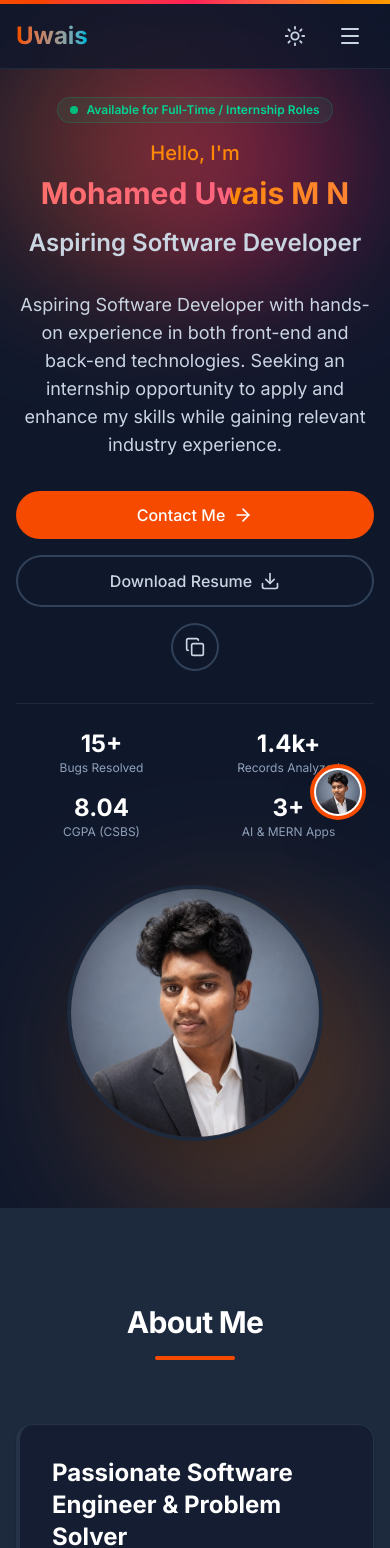
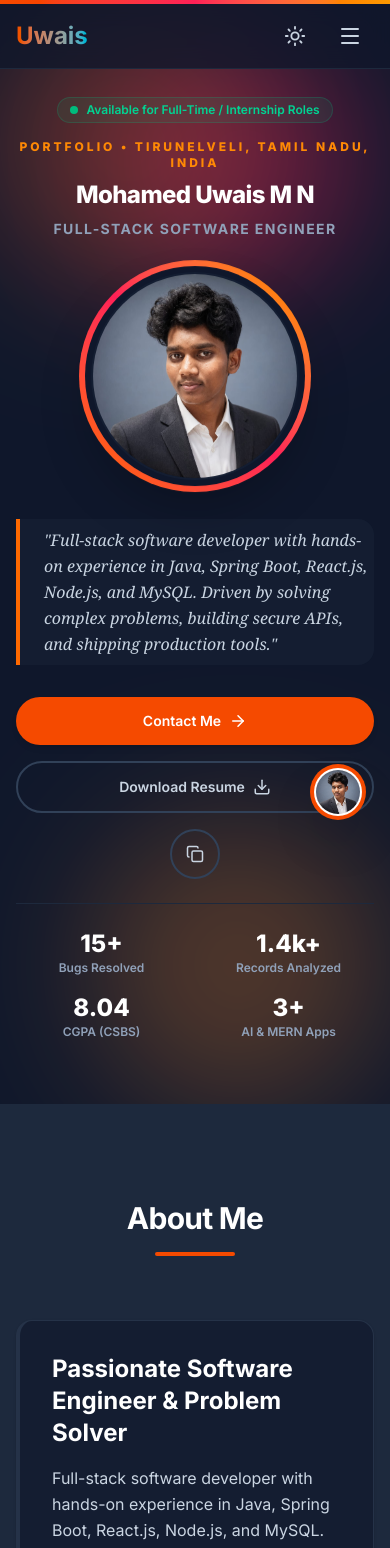
Before and after one commit to uwais12345/portfolio, a React (Vite) app: page / in a window 390 px wide. Shown: the top 1548 px of the page. Built offline with nearby package versions, Linux system fonts and the light colour scheme.

Commit message:
feat(hero-mobile): refine responsive mobile hero layout, circular SVG favicon, and fix form autoComplete attributes

```diff
--- a/src/components/Chatbot.jsx
+++ b/src/components/Chatbot.jsx
@@ -128,6 +128,7 @@ const Chatbot = () => {
                                 type="text"
                                 value={input}
                                 onChange={(e) => setInput(e.target.value)}
+                                autoComplete="off"
                                 placeholder="Ask about skills, projects..."
                                 className="flex-1 bg-slate-100 dark:bg-slate-900 text-slate-900 dark:text-white text-sm rounded-full px-4 py-2 outline-none focus:ring-2 focus:ring-orange-600/50 transition-shadow"
                             />
--- a/src/sections/Contact.jsx
+++ b/src/sections/Contact.jsx
@@ -148,6 +148,7 @@ ${formData.message}`;
                                     type="text"
                                     id="name"
                                     name="name"
+                                    autoComplete="name"
                                     value={formData.name}
                                     onChange={handleChange}
                                     required
@@ -164,6 +165,7 @@ ${formData.message}`;
                                     type="email"
                                     id="email"
                                     name="email"
+                                    autoComplete="email"
                                     value={formData.email}
                                     onChange={handleChange}
                                     required
@@ -179,6 +181,7 @@ ${formData.message}`;
                                 <textarea
                                     id="message"
                                     name="message"
+                                    autoComplete="off"
                                     value={formData.message}
                                     onChange={handleChange}
                                     required
--- a/src/sections/Hero.jsx
+++ b/src/sections/Hero.jsx
@@ -1,6 +1,6 @@
 import React, { useState } from 'react';
 import { motion } from 'framer-motion';
-import { ArrowRight, Download, Copy, Check, Sparkles } from 'lucide-react';
+import { ArrowRight, Download, Copy, Check } from 'lucide-react';
 import profileImg from '../assets/profile.png';
 
 const Hero = () => {
@@ -20,8 +20,10 @@ const Hero = () => {
             <div className="absolute -bottom-8 left-20 w-72 h-72 bg-amber-300 dark:bg-amber-600 rounded-full mix-blend-multiply dark:mix-blend-screen filter blur-3xl opacity-30 animate-blob animation-delay-4000 pointer-events-none"></div>
 
             <div className="max-w-7xl mx-auto px-4 sm:px-6 lg:px-8 w-full relative z-10">
-                <div className="flex flex-col md:flex-row items-center justify-between">
-                    <div className="md:w-1/2 space-y-8 text-center md:text-left">
+                <div className="flex flex-col md:flex-row items-center justify-between gap-10">
+
+                    {/* Left/Main Column: Text Details, Mobile Profile Image, Quote, CTAs */}
+                    <div className="w-full md:w-1/2 space-y-6 text-center md:text-left">
                         <motion.div
                             initial={{ opacity: 0, y: 20 }}
                             animate={{ opacity: 1, y: 0 }}
@@ -36,61 +38,88 @@ const Hero = () => {
                                 Available for Full-Time / Internship Roles
                             </div>
 
-                            <h2 className="text-xl md:text-2xl font-medium text-orange-600 dark:text-orange-400 mb-2">
-                                Hello, I'm
-                            </h2>
-                            <h1 className="text-3xl md:text-6xl font-bold mb-4 bg-clip-text text-transparent bg-gradient-to-r from-orange-600 to-rose-600 dark:from-orange-400 dark:to-rose-400 animate-text-gradient">
+                            {/* 1. Location Header Tag (TOP ON MOBILE) */}
+                            <div className="text-xs font-extrabold text-orange-600 dark:text-orange-400 uppercase tracking-[0.25em] mb-2">
+                                PORTFOLIO &bull; TIRUNELVELI, TAMIL NADU, INDIA
+                            </div>
+
+                            {/* 2. Main Heading Name */}
+                            <h1 className="text-2xl sm:text-4xl md:text-3xl lg:text-5xl xl:text-6xl font-extrabold tracking-tight mb-2 text-slate-900 dark:text-white whitespace-nowrap">
                                 Mohamed Uwais M N
                             </h1>
-                            <h3 className="text-2xl md:text-3xl font-semibold text-slate-600 dark:text-slate-300">
-                                Aspiring Software Developer
-                            </h3>
+
+                            {/* 3. Role Sub-heading */}
+                            <h2 className="text-sm sm:text-base font-bold text-slate-500 dark:text-slate-400 uppercase tracking-widest">
+                                Full-Stack Software Engineer
+                            </h2>
                         </motion.div>
 
-                        <motion.p
+                        {/* 4. Profile Picture (VISIBLE HERE ON MOBILE, HIDDEN ON DESKTOP) */}
+                        <motion.div
+                            initial={{ opacity: 0, scale: 0.85 }}
+                            animate={{ opacity: 1, scale: 1 }}
+                            transition={{ duration: 0.6, ease: [0.22, 1, 0.36, 1] }}
+                            className="block md:hidden my-6 flex justify-center"
+                        >
+                            <div className="p-1.5 bg-gradient-to-tr from-orange-500 via-rose-500 to-amber-500 rounded-full shadow-2xl animate-float inline-block">
+                                <div className="p-1.5 bg-slate-50 dark:bg-slate-900 rounded-full">
+                                    <div className="w-52 h-52 sm:w-64 sm:h-64 rounded-full overflow-hidden border-2 border-white/40 dark:border-slate-800/40 relative">
+                                        <img
+                                            src={profileImg}
+                                            alt="Mohamed Uwais M N"
+                                            className="w-full h-full object-cover"
+                                        />
+                                    </div>
+                                </div>
+                            </div>
+                        </motion.div>
+
+                        {/* 5. Executive Quote Block */}
+                        <motion.blockquote
                             initial={{ opacity: 0, y: 20 }}
                             animate={{ opacity: 1, y: 0 }}
                             transition={{ duration: 0.5, delay: 0.2 }}
-                            className="text-lg text-slate-600 dark:text-slate-300 max-w-lg mx-auto md:mx-0"
+                            className="border-l-4 border-orange-500 pl-6 py-2 my-6 text-base sm:text-lg italic text-slate-700 dark:text-slate-300 leading-relaxed font-serif bg-slate-200/40 dark:bg-slate-800/40 rounded-r-2xl max-w-xl mx-auto md:mx-0 text-left"
                         >
-                            Aspiring Software Developer with hands-on experience in both front-end and back-end technologies.
-                            Seeking an internship opportunity to apply and enhance my skills while gaining relevant industry experience.
-                        </motion.p>
+                            "Full-stack software developer with hands-on experience in Java, Spring Boot, React.js, Node.js, and MySQL.
+                            Driven by solving complex problems, building secure APIs, and shipping production tools."
+                        </motion.blockquote>
 
+                        {/* 6. CTAs */}
                         <motion.div
                             initial={{ opacity: 0, y: 20 }}
                             animate={{ opacity: 1, y: 0 }}
                             transition={{ duration: 0.5, delay: 0.4 }}
-                            className="flex flex-col sm:flex-row gap-4 justify-center md:justify-start items-center"
+                            className="flex flex-col sm:flex-row gap-4 justify-center md:justify-start items-center pt-2"
                         >
                             <a
                                 href="#contact"
-                                className="px-8 py-3 rounded-full bg-orange-600 text-white font-medium hover:bg-orange-700 transition-colors flex items-center justify-center gap-2 w-full sm:w-auto"
+                                className="px-8 py-3.5 rounded-full bg-orange-600 text-white font-semibold hover:bg-orange-700 transition-all duration-300 shadow-md hover:shadow-xl hover:-translate-y-0.5 flex items-center justify-center gap-2 w-full sm:w-auto text-sm"
                             >
-                                Contact Me <ArrowRight size={20} />
+                                Contact Me <ArrowRight size={18} />
                             </a>
                             <a
                                 href="/uwaisresume.pdf"
                                 download
-                                className="px-8 py-3 rounded-full border-2 border-slate-300 dark:border-slate-700 text-slate-700 dark:text-slate-300 font-medium hover:border-orange-600 hover:text-orange-600 dark:hover:border-orange-400 dark:hover:text-orange-400 transition-colors flex items-center justify-center gap-2 w-full sm:w-auto"
+                                className="px-8 py-3.5 rounded-full border-2 border-slate-300 dark:border-slate-700 text-slate-700 dark:text-slate-300 font-semibold hover:border-orange-600 hover:text-orange-600 dark:hover:border-orange-400 dark:hover:text-orange-400 transition-all duration-300 flex items-center justify-center gap-2 w-full sm:w-auto text-sm"
                             >
-                                Download Resume <Download size={20} />
+                                Download Resume <Download size={18} />
                             </a>
                             <button
                                 onClick={copyEmail}
-                                className="p-3 rounded-full border-2 border-slate-300 dark:border-slate-700 text-slate-700 dark:text-slate-300 hover:border-orange-600 hover:text-orange-600 dark:hover:border-orange-400 dark:hover:text-orange-400 transition-colors flex items-center justify-center relative"
+                                className="p-3.5 rounded-full border-2 border-slate-300 dark:border-slate-700 text-slate-700 dark:text-slate-300 hover:border-orange-600 hover:text-orange-600 dark:hover:border-orange-400 dark:hover:text-orange-400 transition-all duration-300 flex items-center justify-center relative"
                                 title="Copy Email to Clipboard"
                             >
-                                {copied ? <Check size={20} className="text-emerald-500" /> : <Copy size={20} />}
+                                {copied ? <Check size={18} className="text-emerald-500" /> : <Copy size={18} />}
                                 {copied && (
-                                    <span className="absolute -top-9 left-1/2 transform -translate-x-1/2 bg-slate-900 dark:bg-white text-white dark:text-slate-900 text-xs px-2 py-1 rounded shadow text-nowrap">
+                                    <span className="absolute -top-9 left-1/2 transform -translate-x-1/2 bg-slate-900 dark:bg-white text-white dark:text-slate-900 text-xs px-2.5 py-1 rounded shadow text-nowrap font-medium">
                                         Email Copied!
                                     </span>
                                 )}
                             </button>
                         </motion.div>
 
-                        {/* Recruiter Impact Metrics Bar */}
+                        {/* 7. Recruiter Impact Metrics Bar */}
                         <motion.div
                             initial={{ opacity: 0, y: 20 }}
                             animate={{ opacity: 1, y: 0 }}
@@ -98,38 +127,44 @@ const Hero = () => {
                             className="grid grid-cols-2 sm:grid-cols-4 gap-4 pt-6 border-t border-slate-200 dark:border-slate-800"
                         >
                             <div>
-                                <h4 className="text-2xl font-bold text-slate-900 dark:text-white">15+</h4>
-                                <p className="text-xs text-slate-500 dark:text-slate-400">Bugs Resolved</p>
+                                <h4 className="text-2xl font-extrabold text-slate-900 dark:text-white">15+</h4>
+                                <p className="text-xs font-semibold text-slate-500 dark:text-slate-400">Bugs Resolved</p>
                             </div>
                             <div>
-                                <h4 className="text-2xl font-bold text-slate-900 dark:text-white">1.4k+</h4>
-                                <p className="text-xs text-slate-500 dark:text-slate-400">Records Analyzed</p>
+                                <h4 className="text-2xl font-extrabold text-slate-900 dark:text-white">1.4k+</h4>
+                                <p className="text-xs font-semibold text-slate-500 dark:text-slate-400">Records Analyzed</p>
                             </div>
                             <div>
-                                <h4 className="text-2xl font-bold text-slate-900 dark:text-white">8.04</h4>
-                                <p className="text-xs text-slate-500 dark:text-slate-400">CGPA (CSBS)</p>
+                                <h4 className="text-2xl font-extrabold text-slate-900 dark:text-white">8.04</h4>
+                                <p className="text-xs font-semibold text-slate-500 dark:text-slate-400">CGPA (CSBS)</p>
                             </div>
                             <div>
-                                <h4 className="text-2xl font-bold text-slate-900 dark:text-white">3+</h4>
-                                <p className="text-xs text-slate-500 dark:text-slate-400">AI & MERN Apps</p>
+                                <h4 className="text-2xl font-extrabold text-slate-900 dark:text-white">3+</h4>
+                                <p className="text-xs font-semibold text-slate-500 dark:text-slate-400">AI & MERN Apps</p>
                             </div>
                         </motion.div>
                     </div>
 
+                    {/* Right Column: Profile Picture (HIDDEN ON MOBILE, VISIBLE ON DESKTOP) */}
                     <motion.div
-                        initial={{ opacity: 0, scale: 0.8 }}
+                        initial={{ opacity: 0, scale: 0.85 }}
                         animate={{ opacity: 1, scale: 1 }}
-                        transition={{ duration: 0.5, delay: 0.2 }}
-                        className="md:w-1/2 mt-12 md:mt-0 flex justify-center animate-float"
+                        transition={{ duration: 0.6, ease: [0.22, 1, 0.36, 1] }}
+                        className="hidden md:flex md:w-1/2 justify-center items-center"
                     >
-                        <div className="relative w-64 h-64 md:w-80 md:h-80 rounded-full overflow-hidden border-4 border-white dark:border-slate-800 shadow-2xl">
-                            <img
-                                src={profileImg}
-                                alt="Mohamed Uwais M N"
-                                className="w-full h-full object-cover"
-                            />
+                        <div className="p-1.5 bg-gradient-to-tr from-orange-500 via-rose-500 to-amber-500 rounded-full shadow-2xl animate-float">
+                            <div className="p-1.5 bg-slate-50 dark:bg-slate-900 rounded-full">
+                                <div className="w-80 h-80 rounded-full overflow-hidden border-2 border-white/40 dark:border-slate-800/40 relative">
+                                    <img
+                                        src={profileImg}
+                                        alt="Mohamed Uwais M N"
+                                        className="w-full h-full object-cover"
+                                    />
+                                </div>
+                            </div>
                         </div>
                     </motion.div>
+
                 </div>
             </div>
         </section>
```
Also changed, not shown: public/favicon.svg, public/profile.png (added).
